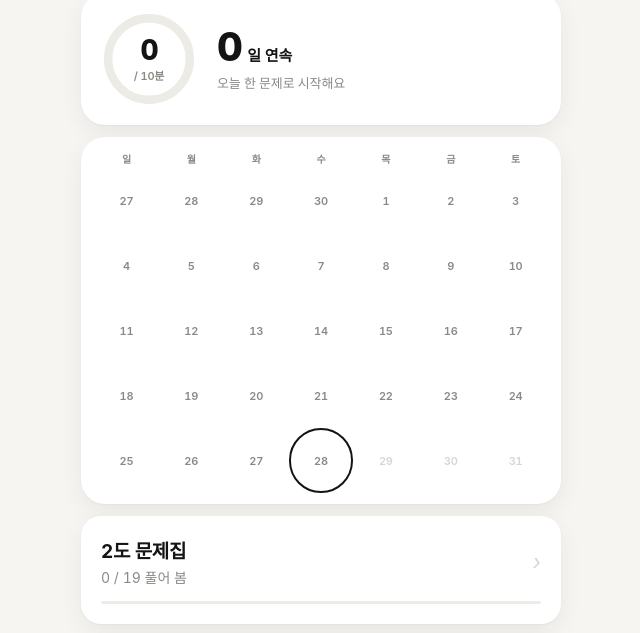
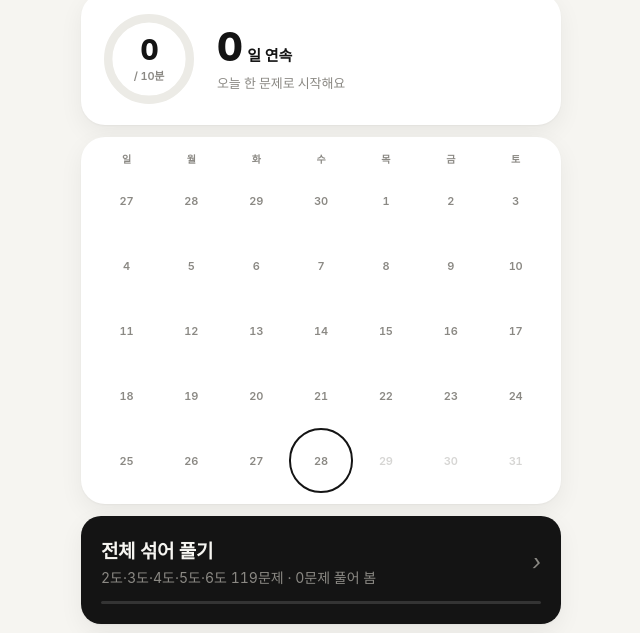
Before and after one commit to Navla8/Gawain, a website built with Vite: page index.html in a window 1280 px wide. Shown: the part 134-767 px from the top of the page, without its empty margins (319-959 px from the left). Built offline with nearby package versions, Linux system fonts and the light colour scheme.

Commit message:
전체 섞어 풀기: 2~6도 모든 문제를 한 풀에서 무작위 출제
Co-Authored-By: Claude Opus 5.5 <noreply@anthropic.com>

```diff
--- a/src/main.ts
+++ b/src/main.ts
@@ -58,6 +58,11 @@ function home() {
     review.length
       ? card('오답 다시 풀기', `${review.length}문제 · 만점을 받으면 목록에서 빠져요`, () => startReview(), undefined, 'card review')
       : '',
+    (() => {
+      const ids = new Set(ALL.map((p) => p.id));
+      const solved = new Set(d.attempts.filter((a) => ids.has(a.problemId)).map((a) => a.problemId)).size;
+      return card('전체 섞어 풀기', `${SETS.map((s) => s.name).join('·')} ${ALL.length}문제 · ${solved}문제 풀어 봄`, () => startAll(), solved / ALL.length, 'card all');
+    })(),
     ...SETS.map((s) => {
       const mine = d.attempts.filter((a) => a.problemId.startsWith(s.id + '-'));
       const solved = new Set(mine.map((a) => a.problemId)).size;
@@ -133,6 +138,13 @@ function importRecords() {
     home();
   };
   input.click();
+}
+
+/** 모든 문제집을 한 풀로 섞어 무작위로 낸다(직전 문제는 피함) */
+const ALL = SETS.flatMap((s) => s.problems);
+function startAll(last?: number) {
+  const i = pickRandom(ALL.length, last, Math.random);
+  solve(ALL[i], () => startAll(i));
 }
 
 /** 문제집에서 무작위로 낸다(직전 문제는 피함) */
--- a/src/style.css
+++ b/src/style.css
@@ -123,6 +123,9 @@ button:disabled { opacity: 0.35; }
 .cal .future { opacity: 0.35; }
 .cal .today { outline: 2px solid var(--ink); outline-offset: 1px; }
 .card.review strong { color: var(--accent); }
+.card.all { background: var(--ink); color: var(--bg); }
+.card.all span, .card.all .chev { color: var(--muted); }
+.card.all .meter { background: rgba(127, 127, 127, 0.3); }
 .backup { display: flex; justify-content: center; gap: 4px; margin-top: 4px; }
 .backup button { background: none; color: var(--muted); font-size: 13px; padding: 8px 10px; }
 .clock { margin-left: auto; flex: none; padding: 4px 10px; border-radius: 999px; background: var(--sunken); font-size: 12px; font-weight: 700; color: var(--muted); }
```
